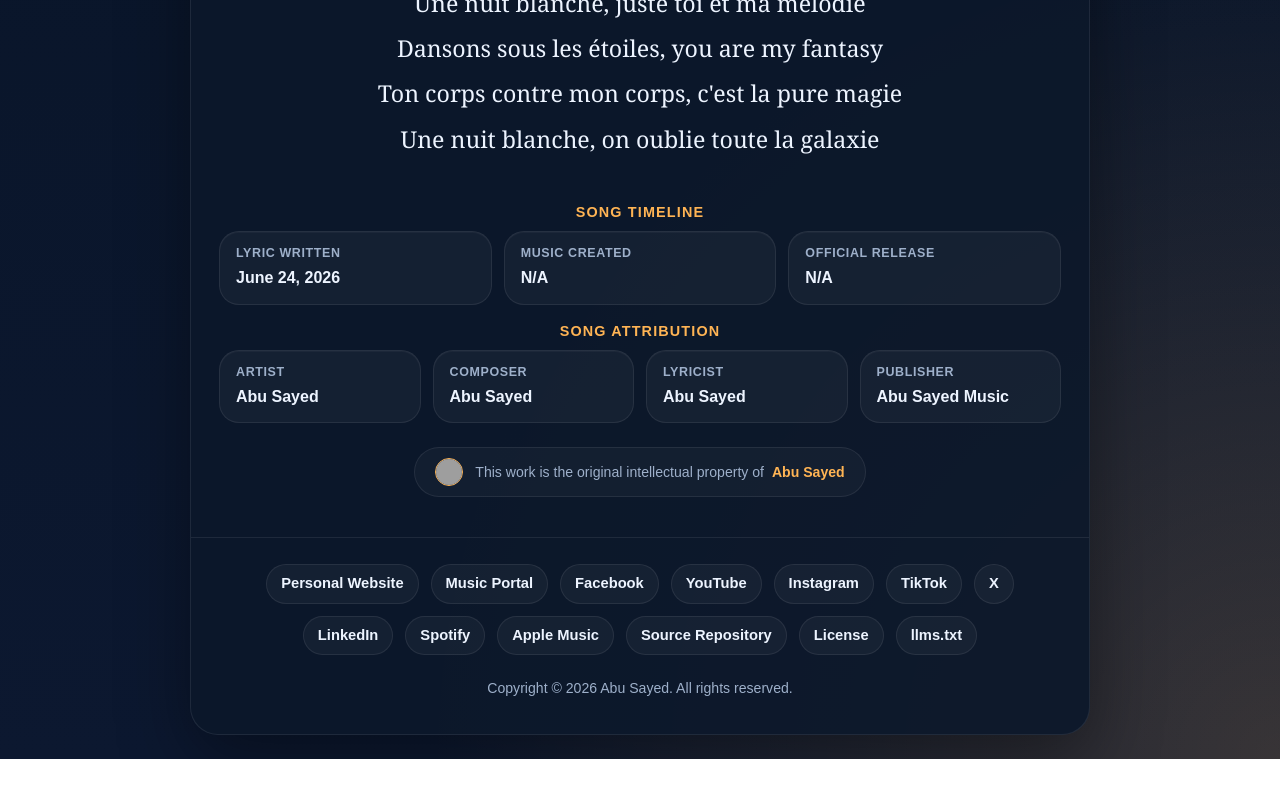
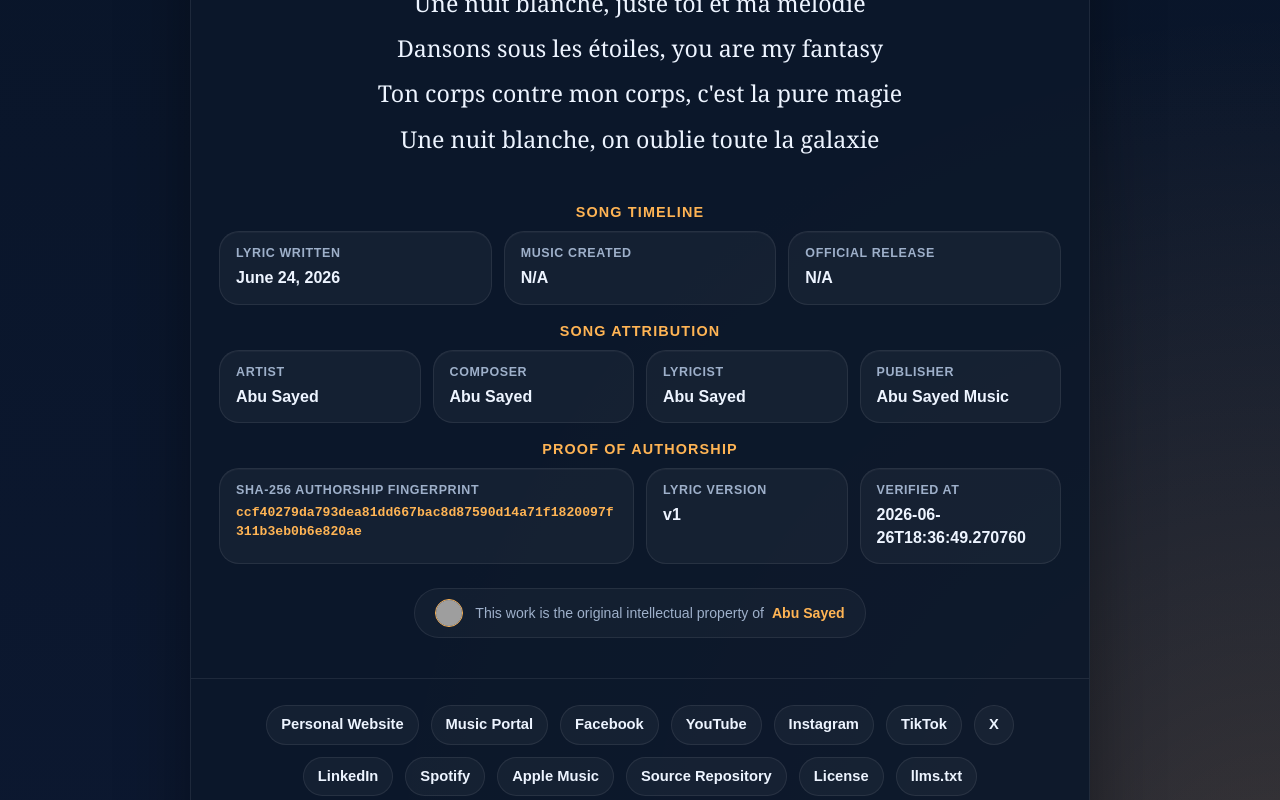
Before and after one commit to ImAbuSayed/une-nuit-blanche, a plain HTML site: page index.html in a window 1280 px wide. Shown: the part 2000-2800 px from the top of the page. Before the commit the page ends 2759 px from the top, so only its background shows below. Drawn offline with Linux system fonts and the light colour scheme; grey boxes are pictures that could not be loaded.

Commit message:
feat: update song assets v1 with signed GPG commit [verified]

```diff
--- a/index.html
+++ b/index.html
@@ -14,9 +14,9 @@
     <meta name="keywords" content="Une Nuit Blanche, Abu Sayed lyrics, original song lyrics, Abu Sayed original song, Abu Sayed lyricist, Abu Sayed composer, Abu Sayed songwriter, official lyrics">
     <meta name="robots" content="index,follow,max-snippet:-1,max-image-preview:large,max-video-preview:-1">
     <meta name="referrer" content="strict-origin-when-cross-origin">
-    <meta name="description" content="Official lyric archive for Abu Sayed&#x27;s song &#x27;Une Nuit Blanche&#x27;. Written, composed, and owned by the artist.">
+    <meta name="description" content="Discover the complete lyrics of &#x27;Une Nuit Blanche&#x27;, a unique musical work by Abu Sayed, encompassing original composition and writing.">
     <meta property="og:title" content="Une Nuit Blanche - Original Lyrics by Abu Sayed">
-    <meta property="og:description" content="Official lyric archive for Abu Sayed&#x27;s song &#x27;Une Nuit Blanche&#x27;. Written, composed, and owned by the artist.">
+    <meta property="og:description" content="Discover the complete lyrics of &#x27;Une Nuit Blanche&#x27;, a unique musical work by Abu Sayed, encompassing original composition and writing.">
     <meta property="og:type" content="music.song">
     <meta property="og:url" content="https://imabusayed.github.io/une-nuit-blanche/">
     <meta property="og:site_name" content="Abu Sayed Music">
@@ -24,7 +24,7 @@
     <meta name="last-modified" content="2026-06-24 12:53:20">
     <meta name="twitter:card" content="summary_large_image">
     <meta name="twitter:title" content="Une Nuit Blanche - Original Lyrics by Abu Sayed">
-    <meta name="twitter:description" content="Official lyric archive for Abu Sayed&#x27;s song &#x27;Une Nuit Blanche&#x27;. Written, composed, and owned by the artist.">
+    <meta name="twitter:description" content="Discover the complete lyrics of &#x27;Une Nuit Blanche&#x27;, a unique musical work by Abu Sayed, encompassing original composition and writing.">
     <link rel="canonical" href="https://imabusayed.github.io/une-nuit-blanche/">
     <link rel="sitemap" type="application/xml" title="Sitemap" href="https://imabusayed.github.io/une-nuit-blanche/sitemap.xml">
     <link rel="author" href="https://github.com/ImAbuSayed">
@@ -100,7 +100,7 @@
       "@id": "https://imabusayed.github.io/une-nuit-blanche#webpage",
       "url": "https://imabusayed.github.io/une-nuit-blanche/",
       "name": "Une Nuit Blanche - Original Lyrics by Abu Sayed",
-      "description": "Official lyric archive for Abu Sayed's song 'Une Nuit Blanche'. Written, composed, and owned by the artist.",
+      "description": "Discover the complete lyrics of 'Une Nuit Blanche', a unique musical work by Abu Sayed, encompassing original composition and writing.",
       "isPartOf": {
         "@id": "https://music.abusayed.com.bd/#website"
       },
@@ -537,7 +537,7 @@
 
         <div class="controls">
             <button class="btn-speak" id="speakBtn" title="Read the lyrics aloud"><span id="speakText">Read Aloud</span></button>
-            <a href="https://music.abusayed.com.bd/Licensing/?https://imabusayed.github.io/une-nuit-blanche/" class="btn-license" title="Get licensing for this song" target="_blank">License this song: Une Nuit Blanche</a>
+            <a href="https://music.abusayed.com.bd/Licensing/?https://imabusayed.github.io/une-nuit-blanche/" class="btn-license" title="Get licensing for this song" target="_blank">Get License For Une Nuit Blanche</a>
 
         </div>
         <br>
@@ -612,6 +612,26 @@
             <div class="meta-card">
                 <span class="meta-label">Publisher</span>
                 <strong>Abu Sayed Music</strong>
+            </div>
+
+                </div>
+            </div>
+
+            <div class="details-block">
+                <div class="details-title">Proof of Authorship</div>
+                <div class="meta-grid">
+
+            <div class="meta-card" style="grid-column: span 2;">
+                <span class="meta-label">SHA-256 Authorship Fingerprint</span>
+                <strong style="word-break: break-all; font-family: monospace; font-size: 0.82rem; color: var(--accent);">ccf40279da793dea81dd667bac8d87590d14a71f1820097f311b3eb0b6e820ae</strong>
+            </div>
+            <div class="meta-card">
+                <span class="meta-label">Lyric Version</span>
+                <strong>v1</strong>
+            </div>
+            <div class="meta-card">
+                <span class="meta-label">Verified At</span>
+                <strong>2026-06-26T18:36:49.270760</strong>
             </div>
 
                 </div>
```
Also changed, not shown: excerpts/Bridge-Preview.txt (added), excerpts/Chorus-Preview.txt (added), excerpts/Final-Chorus-Preview.txt (added), excerpts/Hook-Preview.txt (added), excerpts/Pre-Chorus-2-Preview.txt (added), excerpts/Pre-Chorus-3-Preview.txt (added), excerpts/Pre-Chorus-Preview.txt (added), excerpts/Verse-1-Preview.txt (added), excerpts/Verse-2-Preview.txt (added), excerpts/Verse-3-Preview.txt (added), hashes.txt (added), llms.txt, lyrics_backup/2026-06-26_une-nuit-blanche-v1.txt (added), manifest.json (added), 1 other file.
